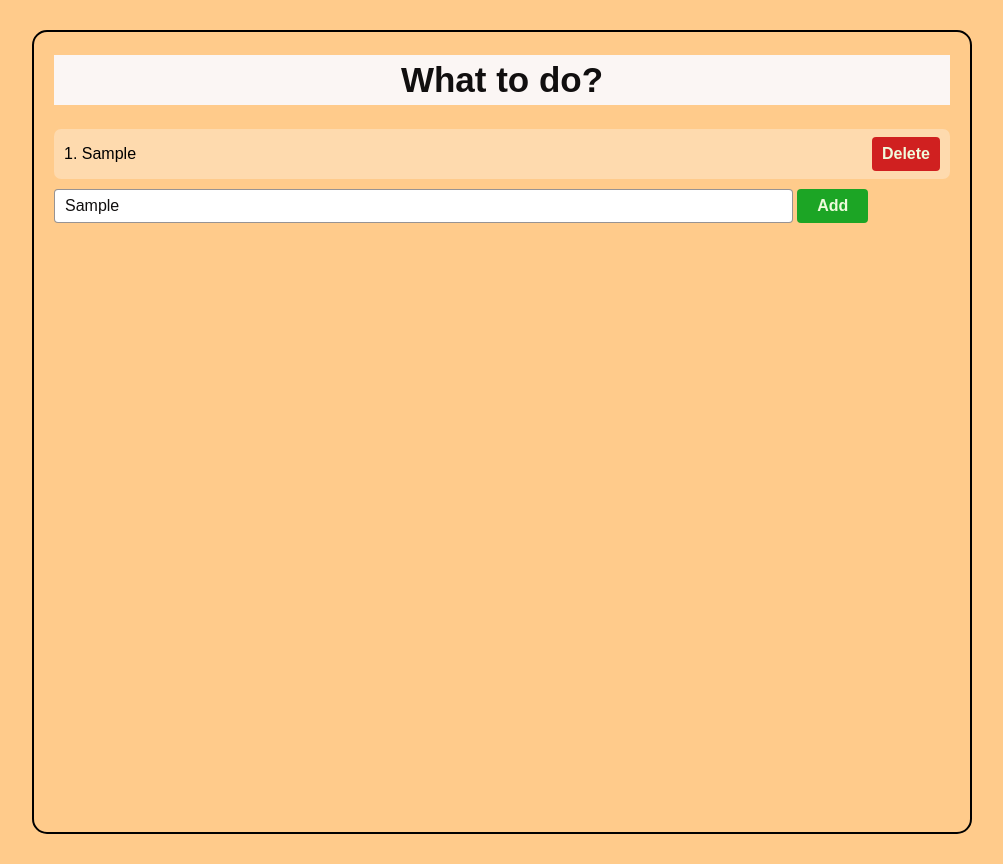
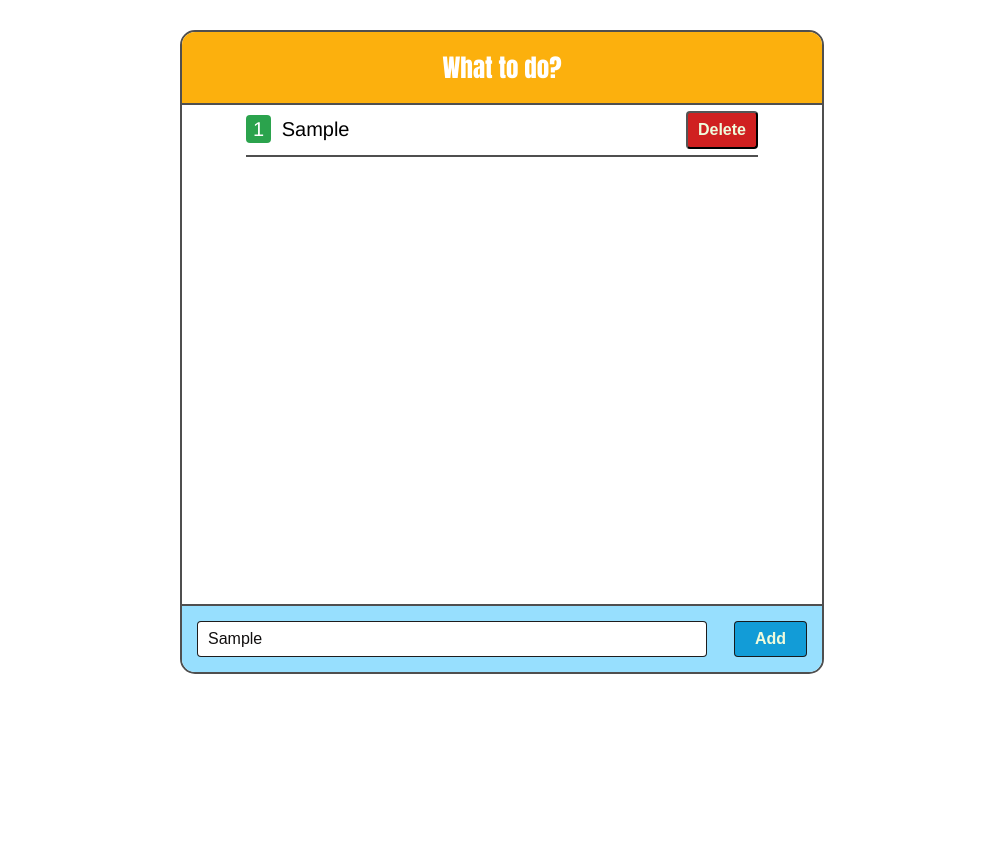
Before and after one commit to Dip-Bala/todoList, a plain HTML site: page index.html in a window 1280 px wide. Both pictures are taken after typing "Sample" into the empty fields and a click on the button "Add". Shown: the whole page, without its empty margins (138-1141 px from the left). After the commit the page ends 800 px from the top, so only its background shows below. Drawn offline with Linux system fonts and the light colour scheme.

Commit message:
Advance DOM added and UI changed

```diff
--- a/index.html
+++ b/index.html
@@ -8,10 +8,14 @@
 </head>
 <body>
   <div class="container">
-    <h1>What to do?</h1>
+    <div class="heading">
+      <h1>What to do?</h1>
+    </div>
     <div id ="parentList"></div>
-    <input type="text" placeholder="Add to-do">
-    <button class="addbtn"onclick="addToDo()">Add</button>
+    <div class="inputDiv">
+      <input type="text" placeholder="Add to-do">
+      <button class="addbtn"onclick="addToDo()">Add</button>
+    </div>
   </div>
 </body>
 <script src="script.js"></script>
--- a/script.js
+++ b/script.js
@@ -1,24 +1,63 @@
-let counter = 1;
-  function addToDo(){
-    const inputEl = document.querySelector("input");
-    const value = inputEl.value;
-    const newTodoDiv = document.createElement("div");
-    const newH4El = document.createElement("h4");
-    const newDeleteButton = document.createElement("button");
-    newTodoDiv.setAttribute("id", counter);
-    newTodoDiv.setAttribute("class", "todos");
-    newH4El.innerHTML = `${counter}. ${value}`
-    newDeleteButton.innerHTML = "Delete";
-    newDeleteButton.setAttribute("onclick", `deleteTodo(${counter})`);
-    newDeleteButton.setAttribute("class", "deletebtn");
-    newTodoDiv.appendChild(newH4El);
-    newTodoDiv.appendChild(newDeleteButton);
-    document.querySelector("#parentList").appendChild(newTodoDiv);
-    counter++;
-  }
+// let counter = 1;
+//   function addToDo(){
+//     const inputEl = document.querySelector("input");
+//     const value = inputEl.value;
+//     const newTodoDiv = document.createElement("div");
+//     const newH4El = document.createElement("h4");
+//     const newDeleteButton = document.createElement("button");
+//     newTodoDiv.setAttribute("id", counter);
+//     newTodoDiv.setAttribute("class", "todos");
+//     newH4El.innerHTML = `${counter}. ${value}`
+//     newDeleteButton.innerHTML = "Delete";
+//     newDeleteButton.setAttribute("onclick", `deleteTodo(${counter})`);
+//     newDeleteButton.setAttribute("class", "deletebtn");
+//     newTodoDiv.appendChild(newH4El);
+//     newTodoDiv.appendChild(newDeleteButton);
+//     document.querySelector("#parentList").appendChild(newTodoDiv);
+//     counter++;
+//   }
 
-  function deleteTodo(index){
-    const todoDiv = document.getElementById(index);
-    document.querySelector("#parentList").removeChild(todoDiv)
-    console.log("delete called")
-  }
+//   function deleteTodo(index){
+//     const todoDiv = document.getElementById(index);
+//     document.querySelector("#parentList").removeChild(todoDiv)
+//     console.log("delete called")
+//   }
+
+let todos = [];
+function addToDo(){
+    todos.push({
+       title : document.querySelector("input").value
+    });
+    render();
+    console.log(todos)
+}
+function deleteTodo(index){
+    // delete todos[index]; //this creates a bug
+    todos.splice(index, 1);
+    console.log(todos);
+    render();
+}
+
+function createToDoComponent(todo, index){
+    const div = document.createElement("div");
+    const h4 = document.createElement("h4");
+    const deletebtn = document.createElement("button");
+    div.setAttribute("class", "todos");
+    div.setAttribute("id", index);
+    const span = document.createElement("span");
+    // span.innerHTML = `${index + 1}`;
+    h4.innerHTML = `<span>${index + 1}</span> ${todo.title}`
+    deletebtn.innerHTML = "Delete";
+    deletebtn.setAttribute("onclick", `deleteTodo(${index})`);
+    deletebtn.setAttribute("class", "deletebtn");
+    div.appendChild(h4);
+    div.appendChild(deletebtn);
+    return div;
+}
+function render(){
+    document.querySelector("#parentList").innerHTML = "";
+    todos.map((value, index) => {
+        const div = createToDoComponent(value, index);
+        document.querySelector("#parentList").appendChild(div);
+    })
+}
--- a/styles.css
+++ b/styles.css
@@ -1,67 +1,103 @@
 body{
-    background-color: #ffcb8b;
+    background-color: #ffffff;
     display: flex;
     align-items: center;
     justify-content: center;
     margin: 30px;
-    font-family: Arial, Helvetica, sans-serif;
+    font-family:Impact, Haettenschweiler, 'Arial Narrow Bold', sans-serif;
 }
 .container{
-    height: 100vh;
-    width: 70vw;
-    border: 2px solid;
+    height: 80vh;
+    width: 50vw;
+    border: 2px solid #4f4f4f;
     border-radius: 15px;
-    padding: 0px 20px;
+    display: flex;
+    flex-direction: column;
+    justify-content: space-between;
+}
+.heading{
+    background-color: rgb(252, 176, 13);
+    border-top-left-radius: 13px;
+    border-top-right-radius: 13px;
+    text-align: center;
+    border-bottom: 2px solid #4f4f4f ;
+
 }
 h1{
-    font-size: 35px;
+    font-size: 25px;
     font-weight: 600;
-    color: #110f0f;
-    background-color: rgb(251, 246, 244);
-    padding: 5px;
-    text-align: center;
+    color: #fff;
+}
+.inputDiv{
+    padding:15px;
+    background-color: #97dffe;
+    border-bottom-right-radius: 13px;
+    border-bottom-left-radius: 13px;
+    border-top: 2px solid #4f4f4f;
+    display: flex;
+    justify-content: space-between;
+    gap: 5px;
+
 }
 input{
+    width: 80% ;
     padding: 7px 10px;
-    width: 80%;
     border-radius:4px;
-    border: 1px solid #7b7777c9;
+    border: 1.5px solid #171616f7;
     color:#110f0f;
     font-size: 16px;
 
 }
 .addbtn{
     padding: 8px 20px;
-    background-color: #1ca525;
-    border: none;
+    background-color: #129cd7;
     border-radius: 4px;
-    /* border: 1px solid #459b4ba2; */
+    border: 1.5px solid #171616f7;
     color:rgb(239, 251, 220);
     font-size: 16px;
     font-weight: 600;
 }
+#parentList{
+    /* background-color: #97dffe; */
+    width:100%;
+    height:100%;
+    display: flex;
+    flex-direction: column;
+    align-items: center;
+}
 .todos{
-    margin-bottom: 10px;
     display: flex;
-    background-color: #faf9f750;
     height: 50px;
+    width: 80%;
     align-items: center;
     justify-content: space-between;
-    padding:0 10px;
-    border-radius: 7px ;
+    /* padding:0 10px; */
+    border-bottom: 2px solid #4f4f4f;
+
+}
+.todos span{
+    background-color: #2ba34d;
+    margin-right: 5px;
+    padding: 3px 7px;
+    border-radius: 4px;
+    color: #fff;
 
 }
 .todos h4{
-    font-size: 16px;
-    font-weight: 400;
+    font-size: 20px;
+    font-weight: 500;
+    font-family: "Helvetica";
 }
 .deletebtn{
     padding: 8px 10px;
     height: auto;
     background-color: #d02020;
-    border: none;
     border-radius: 4px;
     color:rgb(239, 251, 220);
     font-size: 16px;
     font-weight: 600;
 }
+.deletebtn:hover{
+    background-color: #f32020;
+
+}
```
